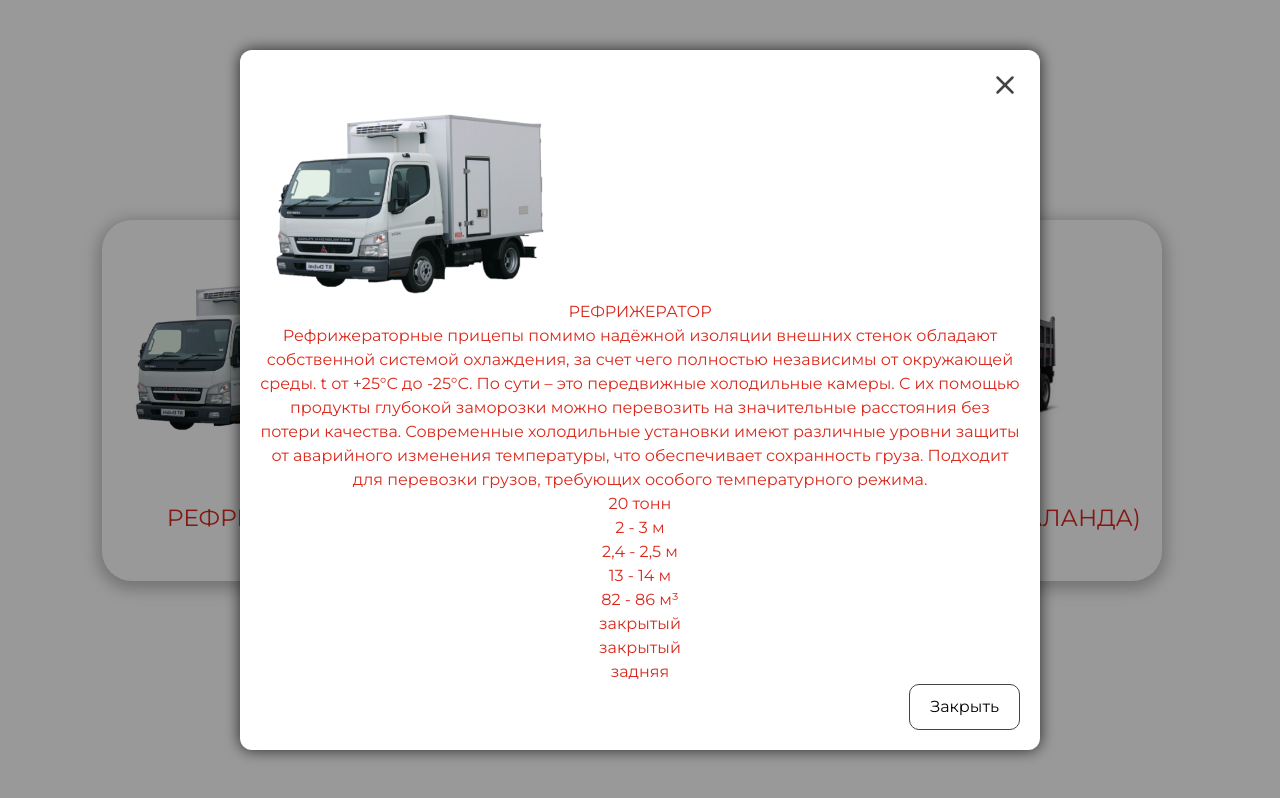
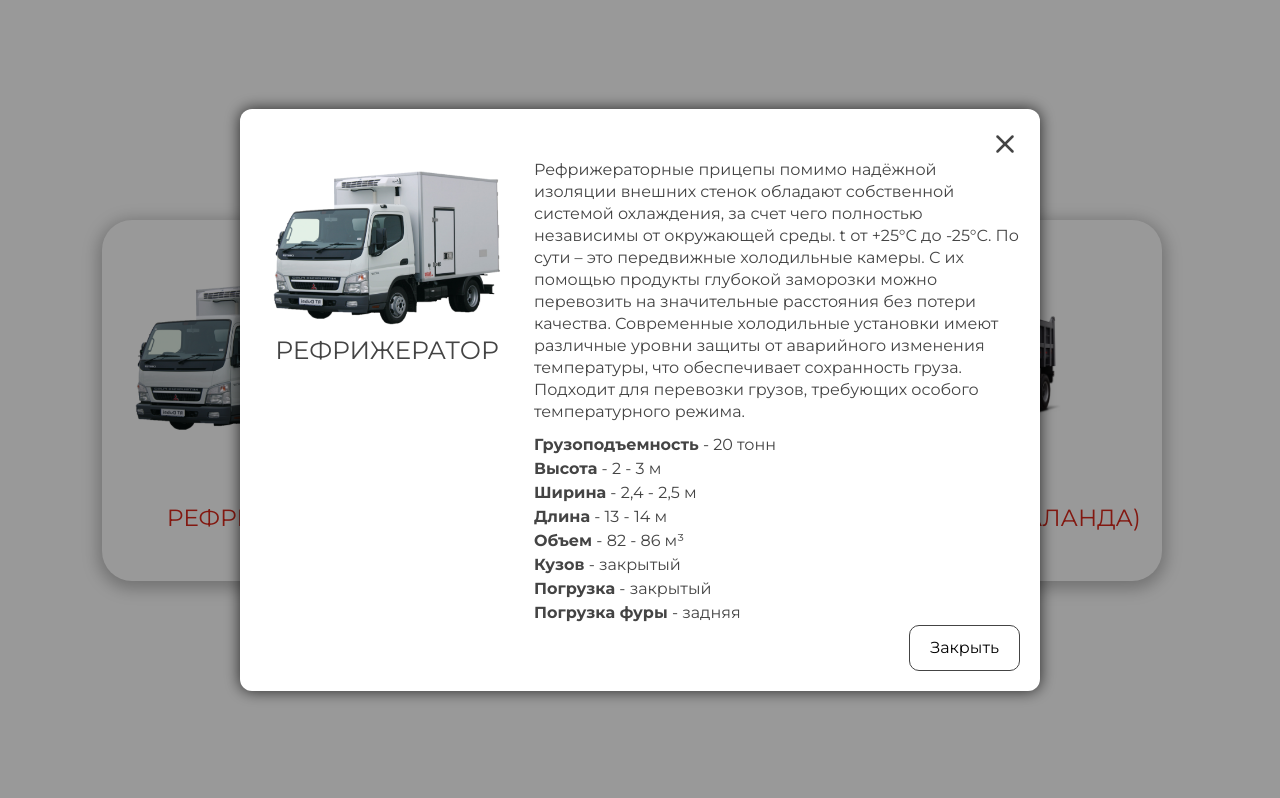
Before and after one commit to Arsaide/aiva, a Next.js app: page /home-page in a window 1280 px wide. Both pictures are taken after a click on the item "РЕФРИЖЕРАТОР". Shown: the part 1374-2172 px from the top of the page. Built offline with nearby package versions, Linux system fonts and the light colour scheme.

Commit message:
- added modal window structure

```diff
--- a/src/components/pages/home-page/car-park/car-card/CarCard.tsx
+++ b/src/components/pages/home-page/car-park/car-card/CarCard.tsx
@@ -9,21 +9,49 @@ interface ICarCard {
 
 const CarCard: FC<ICarCard> = ({ card }) => {
     return (
-        <div>
-            <Image src={card.img} alt={card.alt} width={300} height={200} />
-            <h5>{card.title}</h5>
-            <p>{card.desc}</p>
-            <ul>
-                <li>{card.carrying}</li>
-                <li>{card.height}</li>
-                <li>{card.width}</li>
-                <li>{card.length}</li>
-                {card.volume && <li>{card.volume}</li>}
-                <li>{card.body}</li>
-                <li>{card.loading}</li>
-                {card.truckLoading && <li>{card.truckLoading}</li>}
-                {card.capacity && <li>{card.capacity}</li>}
-            </ul>
+        <div className={styles.content}>
+            <div className={styles.image}>
+                <Image src={card.img} alt={card.alt} width={254} height={171} />
+                <h5 className={styles.title}>{card.title}</h5>
+            </div>
+            <div className={styles.props}>
+                <p className={styles.desc}>{card.desc}</p>
+                <ul className={styles.propsList}>
+                    <li className={styles.prop}>
+                        <strong>Грузоподъемность</strong> - {card.carrying}
+                    </li>
+                    <li className={styles.prop}>
+                        <strong>Высота</strong> - {card.height}
+                    </li>
+                    <li className={styles.prop}>
+                        <strong>Ширина</strong> - {card.width}
+                    </li>
+                    <li className={styles.prop}>
+                        <strong>Длина</strong> - {card.length}
+                    </li>
+                    {card.volume && (
+                        <li className={styles.prop}>
+                            <strong>Объем</strong> - {card.volume}
+                        </li>
+                    )}
+                    <li className={styles.prop}>
+                        <strong>Кузов</strong> - {card.body}
+                    </li>
+                    <li className={styles.prop}>
+                        <strong>Погрузка</strong> - {card.loading}
+                    </li>
+                    {card.truckLoading && (
+                        <li className={styles.prop}>
+                            <strong>Погрузка фуры</strong> - {card.truckLoading}
+                        </li>
+                    )}
+                    {card.capacity && (
+                        <li className={styles.prop}>
+                            <strong>Вместимость</strong> - {card.capacity}
+                        </li>
+                    )}
+                </ul>
+            </div>
         </div>
     );
 };
```
